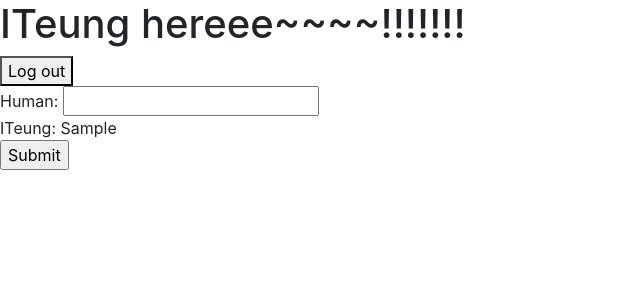
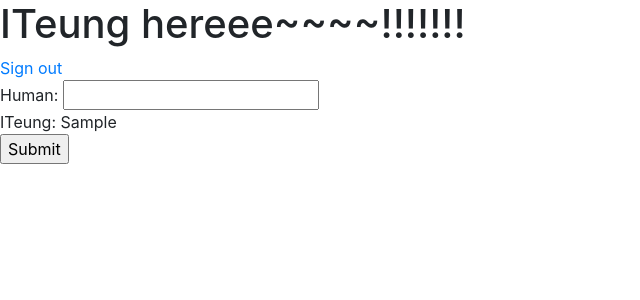
Before and after one commit to InformaticsResearchCenter/ITeung, a Flask app: template templates/chatbot.html in a window 1280 px wide. Shown: the top 300 px of the page, without its empty margins (0-640 px from the left). Run offline with Flask 2, Linux system fonts and the light colour scheme; the template is opened without the code that fills it: most values are stand-ins (such as "Sample title", 1, 10 or a date in 2020); some libraries are stand-ins or nearby versions.

Commit message:
testing signout

```diff
--- a/templates/chatbot.html
+++ b/templates/chatbot.html
@@ -13,7 +13,7 @@
 </head>
 <body>
     <h1>ITeung hereee~~~~!!!!!!!</h1>
-    <button onclick="signOut()">Log out</button>
+    <a href="javascript:void(0);" onclick="signOut();">Sign out</a>
     <form method='POST'>
         Human: <input type='text' name='message'><br>
         ITeung: {{ bot_reply }}<br>
```
